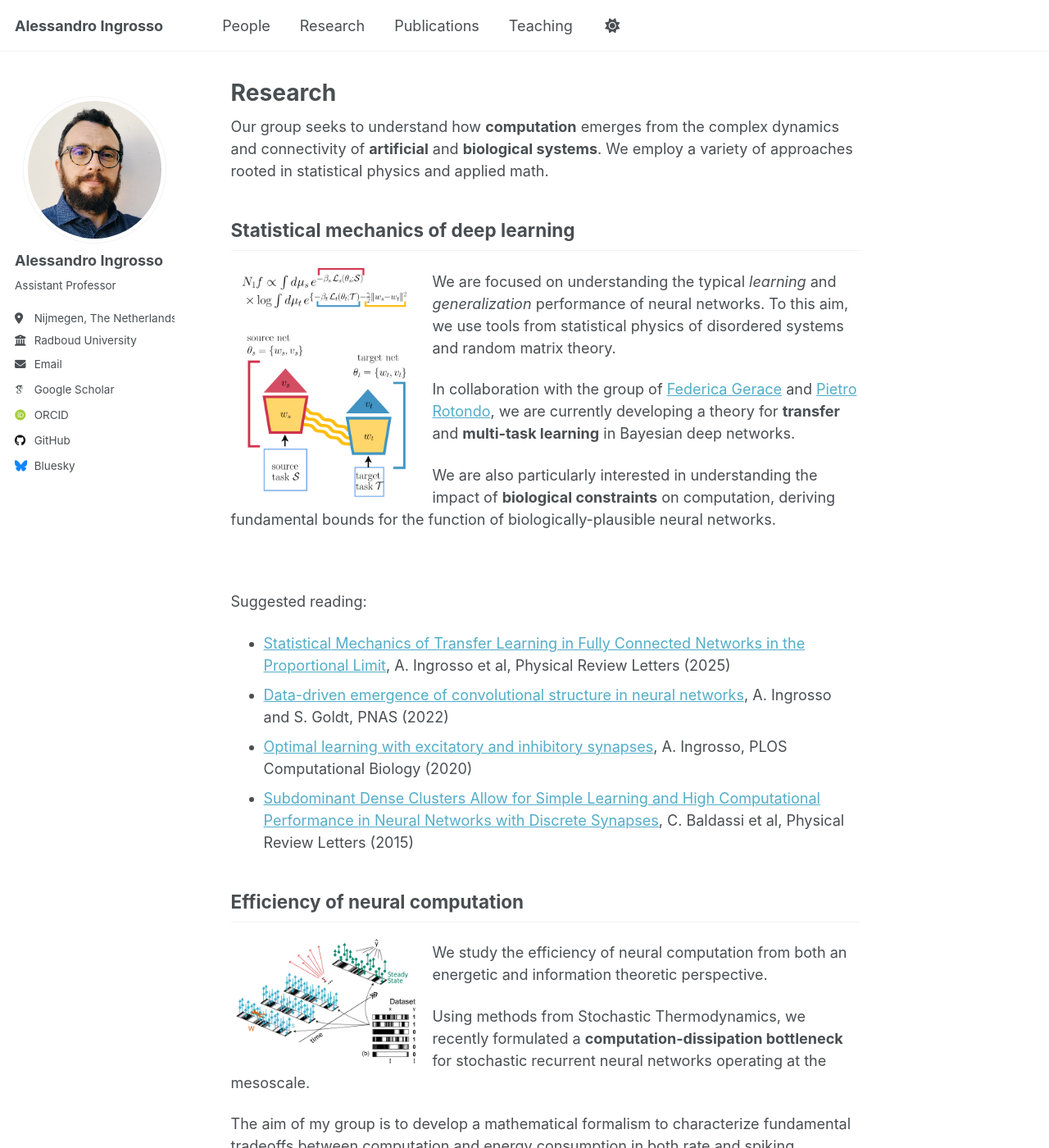
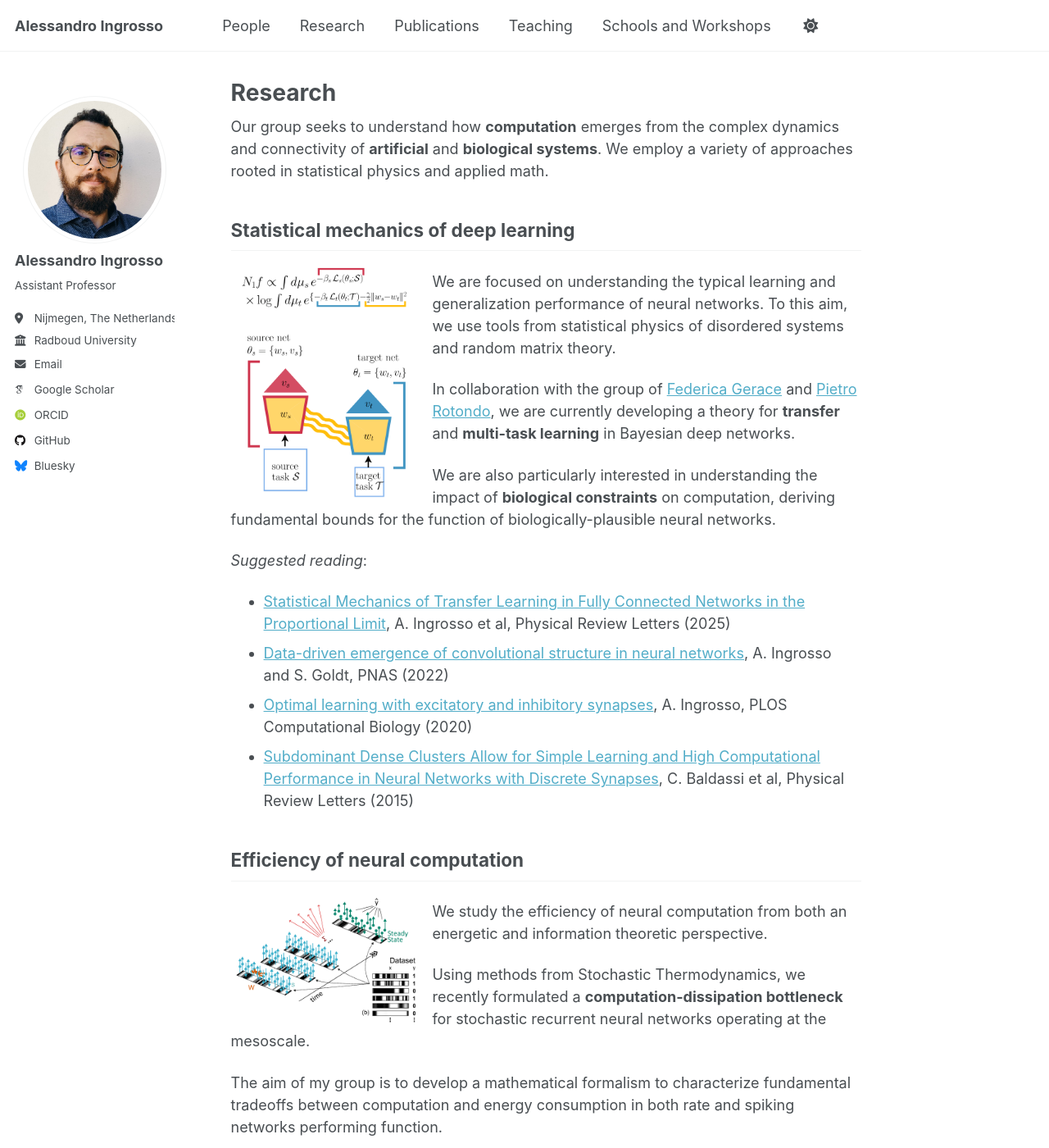
Before and after one commit to aleingrosso/aleingrosso.github.io, a Jekyll site: the page built from _pages/research.md, in a window 1280 px wide and 1400 px high. Shown: the whole window at 82% size. Built offline with Jekyll 4.4.1, drawn with Linux system fonts in a browser that asks for light colours; some web fonts are replaced; a script that is not in the unit is left out; some of the changed text lies outside the part shown.

Commit message:
update in research + add schools and workshops

```diff
--- a/_data/navigation.yml
+++ b/_data/navigation.yml
@@ -19,3 +19,6 @@ main:
 
   - title: "Teaching"
     url: /teaching/
+
+  - title: "Schools and Workshops"
+    url: /schools/
--- a/_pages/research.md
+++ b/_pages/research.md
@@ -45,15 +45,14 @@ We employ a variety of approaches rooted in statistical physics and applied math
 
 <img class="leftAlign" src="/images/stat_mech_transfer.png" width=200>
 
-We are focused on understanding the typical *learning* and *generalization* performance of neural networks. To this aim, we use tools from statistical physics of disordered systems and random matrix theory.
+We are focused on understanding the typical learning and generalization performance of neural networks. To this aim, we use tools from statistical physics of disordered systems and random matrix theory.
 
 In collaboration with the group of [Federica Gerace](https://www.unibo.it/sitoweb/federica.gerace/en) and [Pietro Rotondo](https://personale.unipr.it/en/ugovdocenti/person/246194), we are currently developing a theory for **transfer** and **multi-task learning** in Bayesian deep networks.
 
 We are also particularly interested in understanding the impact of **biological constraints** on computation, deriving fundamental bounds for the function of biologically-plausible neural networks.
-
 <br clear="left"/>
 
-Suggested reading:
+_Suggested reading_:
 * [Statistical Mechanics of Transfer Learning in Fully Connected Networks in the Proportional Limit](https://journals.aps.org/prl/abstract/10.1103/PhysRevLett.134.177301), A. Ingrosso et al, Physical Review Letters (2025)
 * [Data-driven emergence of convolutional structure in neural networks](https://www.pnas.org/doi/abs/10.1073/pnas.2201854119), A. Ingrosso and S. Goldt, PNAS (2022)
 * [Optimal learning with excitatory and inhibitory synapses](https://journals.plos.org/ploscompbiol/article?id=10.1371/journal.pcbi.1008536), A. Ingrosso, PLOS Computational Biology (2020)
@@ -70,7 +69,7 @@ Using methods from Stochastic Thermodynamics, we recently formulated a **computa
 The aim of my group is to develop a mathematical formalism to characterize fundamental tradeoffs between computation and energy consumption in both rate and spiking networks performing function.
 <br clear="left"/>
 
-Suggested reading:
+_Suggested reading_:
 * [Machine learning at the mesoscale: A computation-dissipation bottleneck](https://journals.aps.org/pre/abstract/10.1103/PhysRevE.109.014132), A. Ingrosso and E. Panizon
 
 ## Dynamics and learning in recurrent neural networks
@@ -82,7 +81,7 @@ We use concepts and methods from statistical physics and control theory to analy
 In parallel, we build *data-driven models* for neural population dynamics, using large-scale recordings in behaving animals performing tasks. This work is manly done in collaboration with [Timo Kerkoele's lab](https://www.neuroscience.vision/) and [Wouter Kroot](https://www.ru.nl/personen/kroot-w).
 <br clear="left"/>
 
-Suggested reading:
+_Suggested reading_:
 * [Input correlations impede suppression of chaos and learning in balanced firing-rate networks](https://journals.plos.org/ploscompbiol/article?id=10.1371/journal.pcbi.1010590), R. Engelken et al, PLOS Computational Biology (2022)
 * [A Disinhibitory Circuit for Contextual Modulation in Primary Visual Cortex](https://www.cell.com/neuron/fulltext/S0896-6273(20)30891-6), A.J. Keller et al, Neuron (2020)
 * [Training dynamically balanced excitatory-inhibitory networks
@@ -98,6 +97,6 @@ We employ advanced Monte Carlo methods from _Soft Matter Physics_ to study the g
 This work is mainly carried out in collaboration with the group of [Raffaello Potestio](https://sbp.physics.unitn.it/raffaello-potestio/) at [UniTn](https://www.physics.unitn.it/en).
 <br clear="left"/>
 
-Suggested reading:
+_Suggested reading_:
 * [Density of states in neural networks: an in-depth exploration of learning in parameter space
 ](https://openreview.net/forum?id=BLDtWlFKhn), M. Mele et al, Transactions on Machine Learning Research (2025)
```
Also changed, not shown: _pages/about.md (+2 -2 lines), _pages/schools.md (added, +76 -0 lines), images/ictp_neuro_workshop.jpeg (added), images/laconeu.jpeg (added), images/math_methods_rome.png (added).
